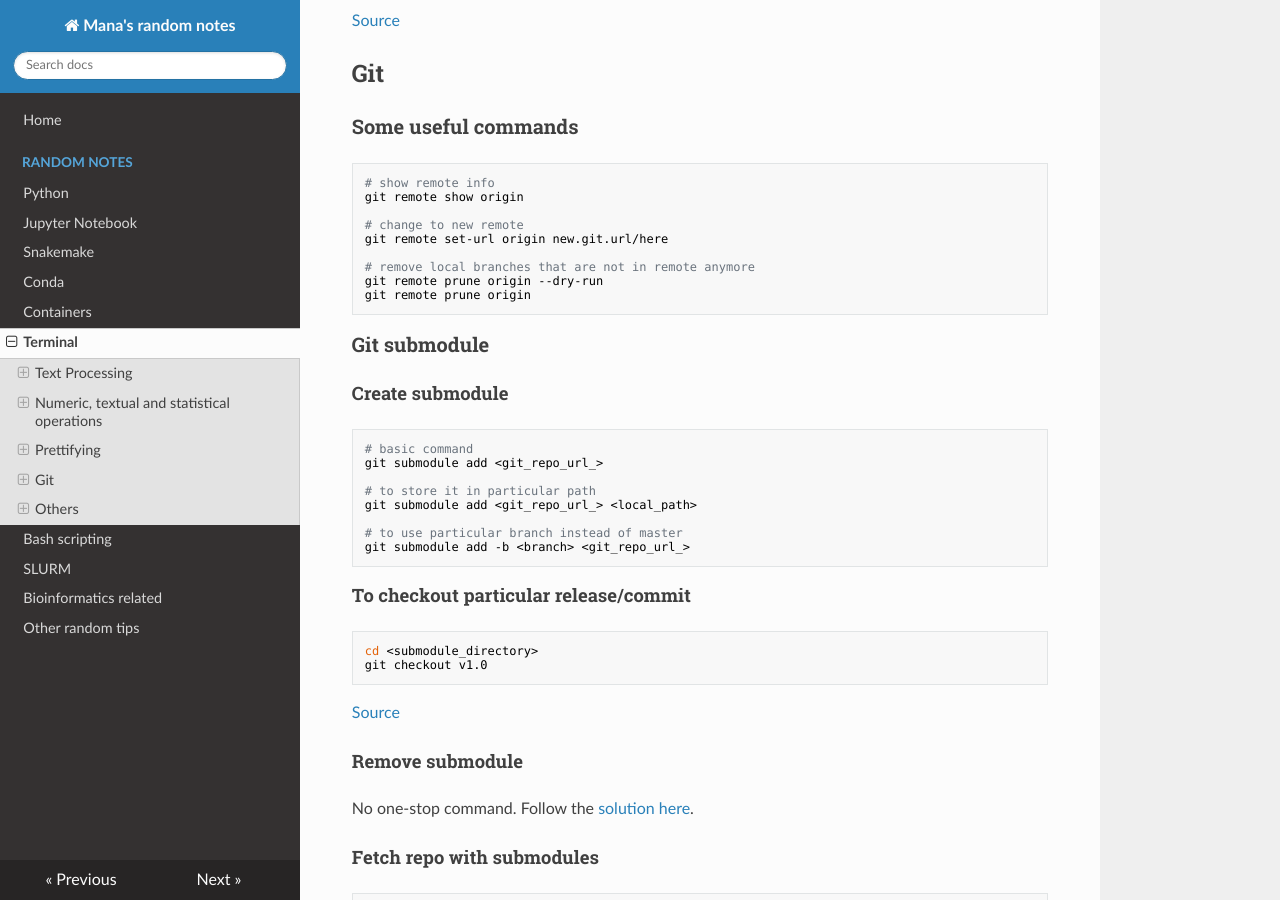
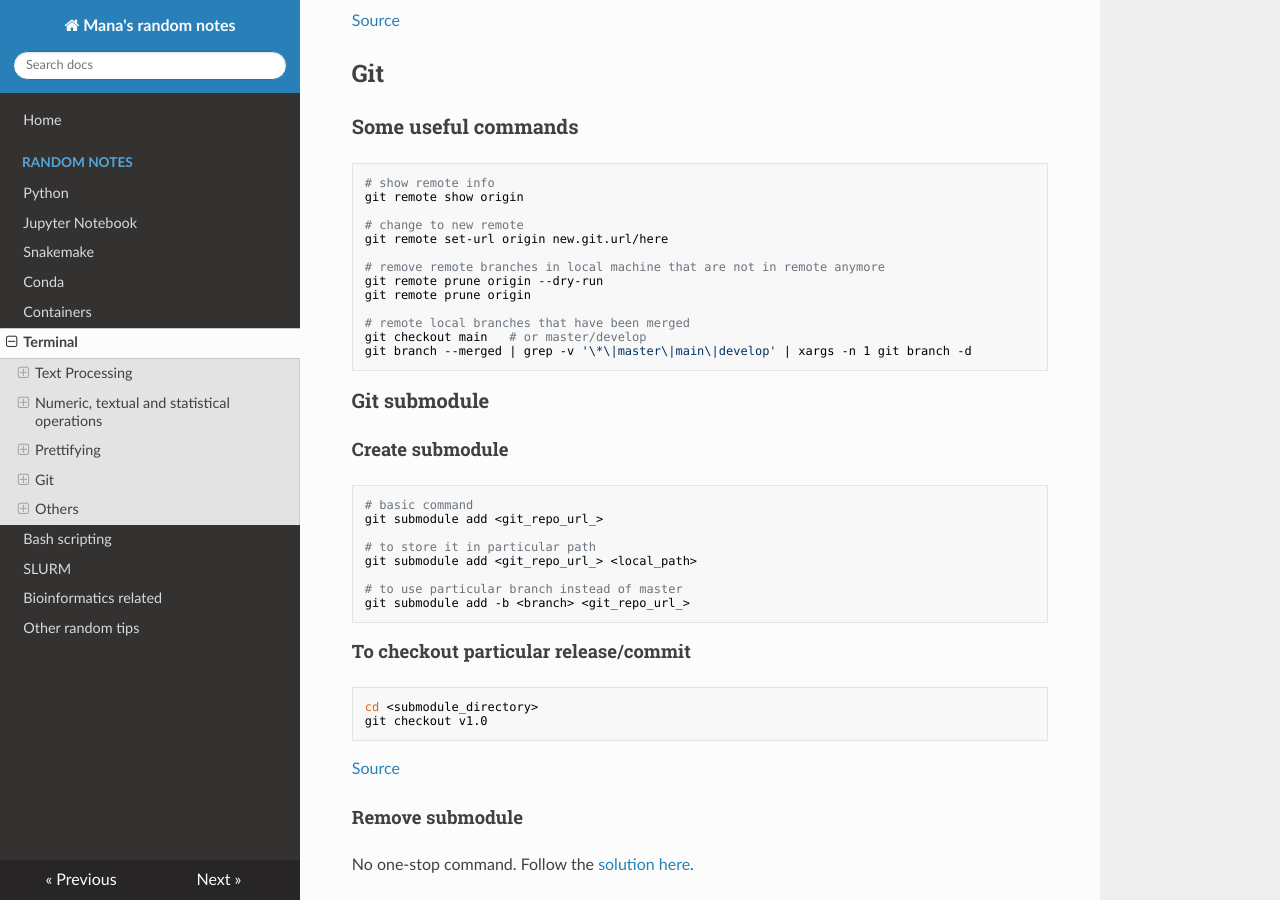
Before and after one commit to ManavalanG/mana_random_notes, an MkDocs documentation site: the page built from docs/terminal.md, in a window 1280 px wide and 900 px high, scrolled down 2090 px. Built offline with MkDocs 1.6.1, drawn with Linux system fonts in a browser that asks for light colours; nearby versions of some CDN libraries.

Commit message:
updates git cmds

````diff
--- a/docs/terminal.md
+++ b/docs/terminal.md
@@ -120,9 +120,13 @@ git remote show origin
 # change to new remote
 git remote set-url origin new.git.url/here
 
-# remove local branches that are not in remote anymore
+# remove remote branches in local machine that are not in remote anymore
 git remote prune origin --dry-run
 git remote prune origin
+
+# remote local branches that have been merged
+git checkout main   # or master/develop
+git branch --merged | grep -v '\*\|master\|main\|develop' | xargs -n 1 git branch -d
 ```
 
 ### Git submodule
````
